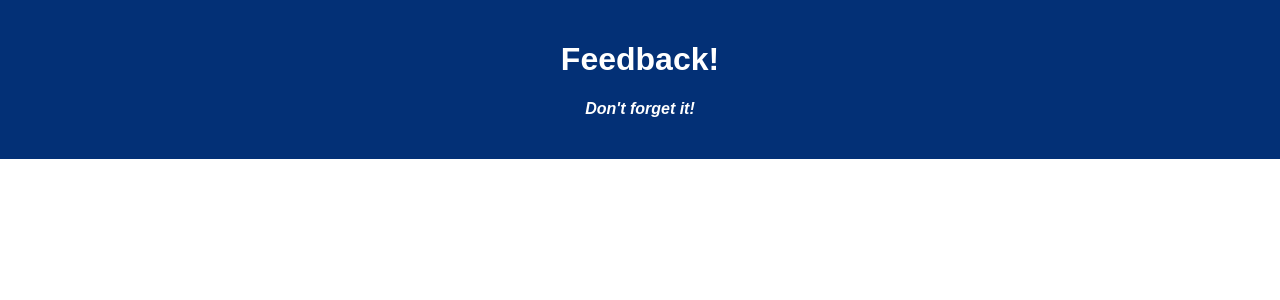
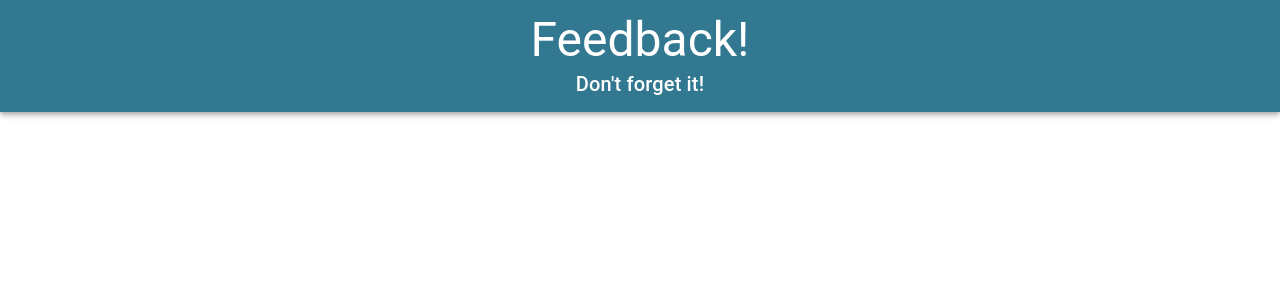
Before and after one commit to lonsnw/redux-feedback-loop, a React (Vite) app: page /comments in a window 1280 px wide. Shown: the top 300 px of the page. Built offline with nearby package versions, Linux system fonts and the light colour scheme.

Commit message:
Added and styled Header component

```diff
--- a/package.json
+++ b/package.json
@@ -3,6 +3,9 @@
   "version": "0.1.0",
   "private": true,
   "dependencies": {
+    "@emotion/react": "^11.11.4",
+    "@emotion/styled": "^11.11.5",
+    "@mui/material": "^5.15.15",
     "axios": "^0.21.1",
     "express": "^4.17.1",
     "pg": "^8.2.1",
--- a/src/components/App/App.jsx
+++ b/src/components/App/App.jsx
@@ -1,15 +1,43 @@
 import React from 'react';
+import { BrowserRouter as Router, Route } from 'react-router-dom'
+import { createTheme, ThemeProvider } from "@mui/material/styles";
+import Header from '../Header/Header';
+import Feeling from '../Feeling/Feeling';
+import Understanding from '../Understanding/Understanding';
+import Support from '../Support/Support';
+import Comments from '../Comments/Comments';
+import Review from '../Review/Review';
+import Success from '../Success/Success';
 import axios from 'axios';
 import './App.css';
 
 function App() {
+  const theme = createTheme({
+    palette: {
+      primary: {
+        main: "#317890",
+      },
+      secondary: {
+        main: "#904931",
+      },
+    },
+    spacing: 12,
+  });
+
 
   return (
     <div className='App'>
-      <header className='App-header'>
-        <h1 className='App-title'>Feedback!</h1>
-        <h4>Don't forget it!</h4>
-      </header>
+      <ThemeProvider theme={theme}>
+        <Header />
+        <Router>
+            <Route exact path="/" element={<Feeling />}/>
+            <Route path="/understanding" element={<Understanding />}/>
+            <Route path="/support" element={<Support />}/>
+            <Route path="/comments" element={<Comments />}/>
+            <Route path="/review" element={<Review />}/>
+            <Route path="/success" element={<Success />}/>
+        </Router>
+      </ThemeProvider>
     </div>
   );
 }
--- /dev/null
+++ b/src/components/Comments/Comments.jsx
@@ -0,0 +1,9 @@
+function Comments() {
+
+    return(
+        <>
+        </>
+    )
+}
+
+export default Comments;
--- /dev/null
+++ b/src/components/Feeling/Feeling.jsx
@@ -0,0 +1,9 @@
+function Feeling() {
+
+    return(
+        <>
+        </>
+    )
+}
+
+export default Feeling;
--- /dev/null
+++ b/src/components/Header/Header.jsx
@@ -0,0 +1,19 @@
+import AppBar from '@mui/material/AppBar';
+import { useHistory } from 'react-router-dom';
+import Typography from '@mui/material/Typography';
+
+function Header() {
+    const history = useHistory();
+
+    const handleClick = () => {
+        history.push('/');
+  }
+    return(
+        <AppBar position="static" sx={{ bgcolor: "primary.main", padding: 1 }} onClick={() => {handleClick()}}>
+        <Typography variant="h3" className='App-title'>Feedback!</Typography>
+        <Typography variant="h6">Don't forget it!</Typography>
+        </AppBar>
+    )
+}
+
+export default Header;
--- /dev/null
+++ b/src/components/Review/Review.jsx
@@ -0,0 +1,9 @@
+function Review() {
+
+    return(
+        <>
+        </>
+    )
+}
+
+export default Review;
--- /dev/null
+++ b/src/components/Success/Success.jsx
@@ -0,0 +1,9 @@
+function Success() {
+
+    return(
+        <>
+        </>
+    )
+}
+
+export default Success;
--- /dev/null
+++ b/src/components/Support/Support.jsx
@@ -0,0 +1,9 @@
+function Support() {
+
+    return(
+        <>
+        </>
+    )
+}
+
+export default Support;
--- /dev/null
+++ b/src/components/Understanding/Understanding.jsx
@@ -0,0 +1,9 @@
+function Understanding() {
+
+    return(
+        <>
+        </>
+    )
+}
+
+export default Understanding;
```
Also changed, not shown: 1 other file (tests, documents, lock files or other folders).
